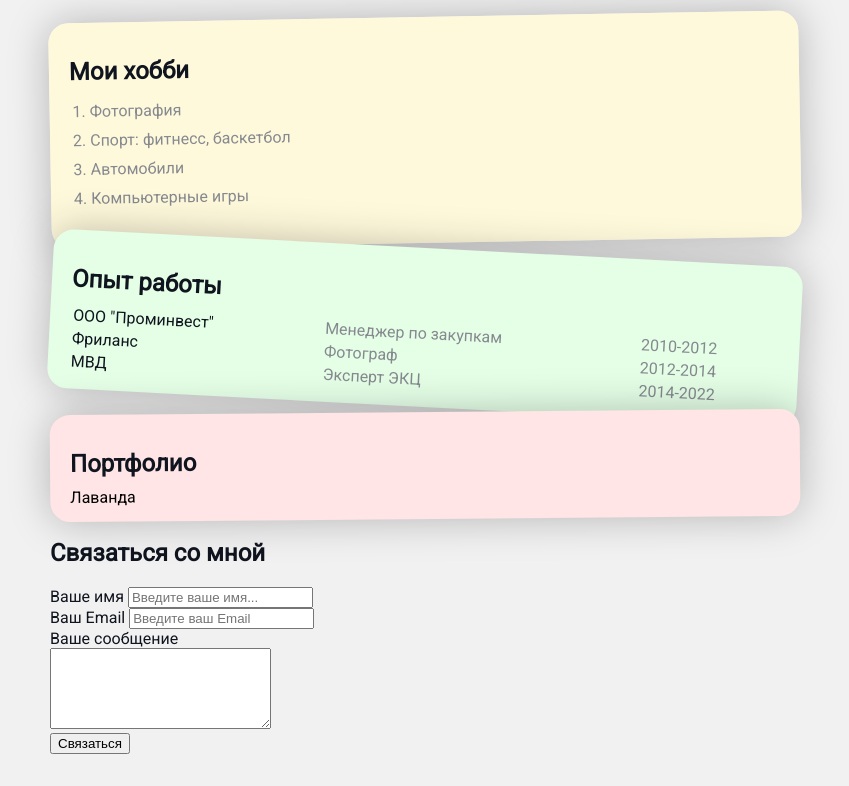
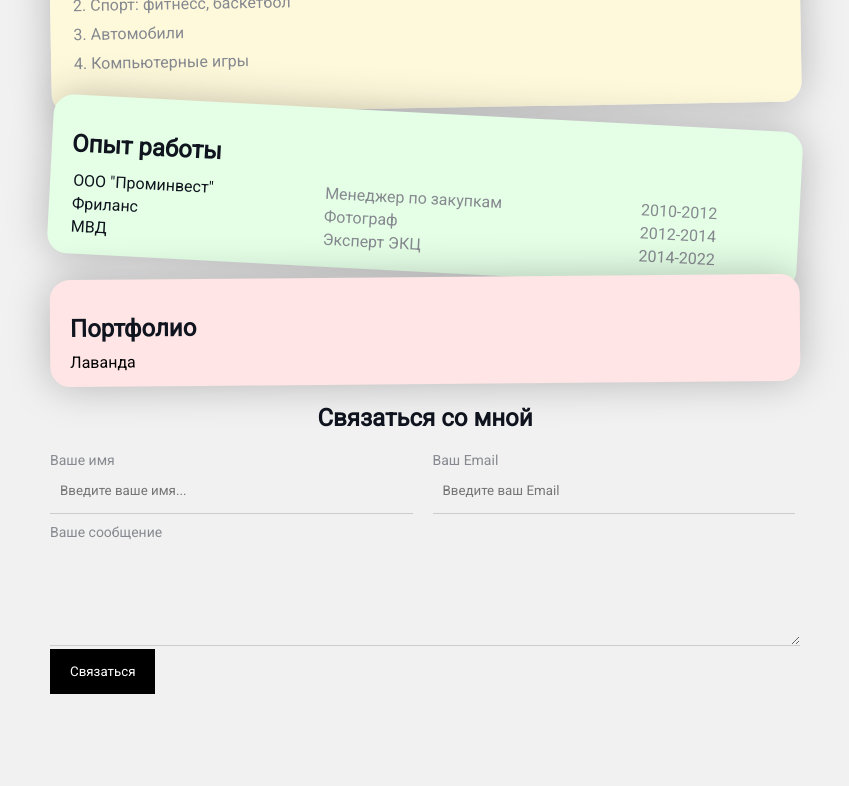
Before and after one commit to Russs11/myrep, a plain HTML site: page index.html in a window 1280 px wide. Shown: the part 364-1150 px from the top of the page, without its empty margins (215-1064 px from the left). Before the commit the page ends 1126 px from the top, so only its background shows below. Drawn offline with Linux system fonts and the light colour scheme.

Commit message:
my project

```diff
--- a/index.html
+++ b/index.html
@@ -15,15 +15,16 @@
 
             <img src="https://sun9-83.userapi.com/impf/1mQvnSx8KOE4c3mIoq5tfoKYTKnk6-5dyeNvMQ/5QFycD2l1-0.jpg?size=831x1200&quality=96&sign=59977081985c9a48049cc82f24b65dac&type=album"
                 alt="аватар" class="avatar" />
+            <div class="info-text">
                 <h1> Руслан Халилов </h1>
                 <p> Я изучаю языки <strong> HTML, CSS </strong> </p>
                 <p> Я люблю фотографировать, работаю в программах <strong> Adobe </strong> </p>
                 <h4> Мои социальные сети </h4>
-
                 <a href="https://vk.com/rk7788" target="_blank">
                     ВКонтакте </a>
-            |
-            <a href="https://t.me"> Телеграм </a>
+                |<a href="https://t.me"> Телеграм </a>
+
+            </div>
         </div>
 
 
@@ -68,24 +69,42 @@
                 target="_blank" rel="noopener noreferrer"> Лаванда </a>
         </div>
 
+
+        <div class="contact">
             <h2> Связаться со мной </h2>
 
-
             <form action="/">
+                <div class="row">
+                    <div class="form-group">
                         <label for="name"> Ваше имя </label>
                         <input type="text" name="" id="name" placeholder="Введите ваше имя...">
-            <br>
+                    </div>
+
+                    <div class="form-group">
                         <label for="name"> Ваш Email </label>
                         <input type="email" name="" id="email" placeholder="Введите ваш Email">
-            <br>
+                    </div>
+                </div>
+                <div class="form-group">
                     <label for="text">Ваше сообщение</label>
-            <br>
                     <textarea name="text" id="" cols="25" rows="5"></textarea>
-            <br>
-            <input type="submit" value="Связаться">
+                </div>
+
+                <input class="btn"    type="submit" value="Связаться">
+
             </form>
+        </div>
+
+<div class="position">
+<div class="box"></div>
+
 
     </div>
+
+
+
+    </div>
+    <div style="margin-bottom: 500px;"></div>
 </body>
 
 </html>
--- a/styles.css
+++ b/styles.css
@@ -46,11 +46,30 @@ a:visited{
 
 .info{
     margin-bottom: 20px;
+    display: flex;
 }
+
+@media (max-width: 700px){
+    .info{
+        text-align: center;
+        display: block;
+    }
+}
+
+.info-text{
+    margin-left: 40px;
+}
+
+.info-text h4{
+    margin-bottom: 10px ;
+}
+
+
 .container{
 
     max-width: 750px;
     margin: auto;
+    padding-top: 30px;
 }
 
 .bg-yellow{
@@ -97,7 +116,10 @@ border-radius: 20px;
 
 /* box-shadow: 4px 4px 14px rgba(0, 0, 0, 0.25) */
 }
+.card:hover{
 
+
+}
 .card h2 {
 margin-bottom: 10px;
 }
@@ -119,3 +141,70 @@ margin-bottom: 10px;
 .table td:nth-child(3) {
     color: #86898f;
 }
+
+.contact h2{
+
+    text-align: center;
+}
+
+.form-group{
+display:block;
+font-size: 14px;
+color: #86898f;
+}
+.form-group input,
+.form-group textarea{
+width: 100%;
+box-sizing: border-box;
+border: none;
+background: transparent;
+border-bottom: 1px solid #ccc;
+color: #000;
+padding: 15px 10px;
+outline: none;
+font-family: inherit;
+}
+
+.row{
+display: flex;
+margin-bottom: 10px;
+
+}
+.row > .form-group{
+    width: 50%;
+    margin-right: 20px;
+}
+.row > .form-group:last-child {
+
+    margin-right: 5px;
+}
+
+.btn{
+    background: #000;
+    padding: 15px 20px;
+    color: #fff;
+    border: none;
+    font-family: inherit;
+    cursor: pointer;
+}
+.btn:hover{
+opacity: .9;
+
+}
+
+/* Position */
+
+/* .position{
+    position: relative;
+border: 4px solid #000;
+margin-top: 40px;
+padding: 20px;
+height: 300px;
+}
+
+/* .box{
+    position: absolute;
+    top: 0px;
+    right: 0px;
+    /* left: 0px;
+    bottom: 150px; */
```
Lines whose indentation alone changed are shown as unchanged.
